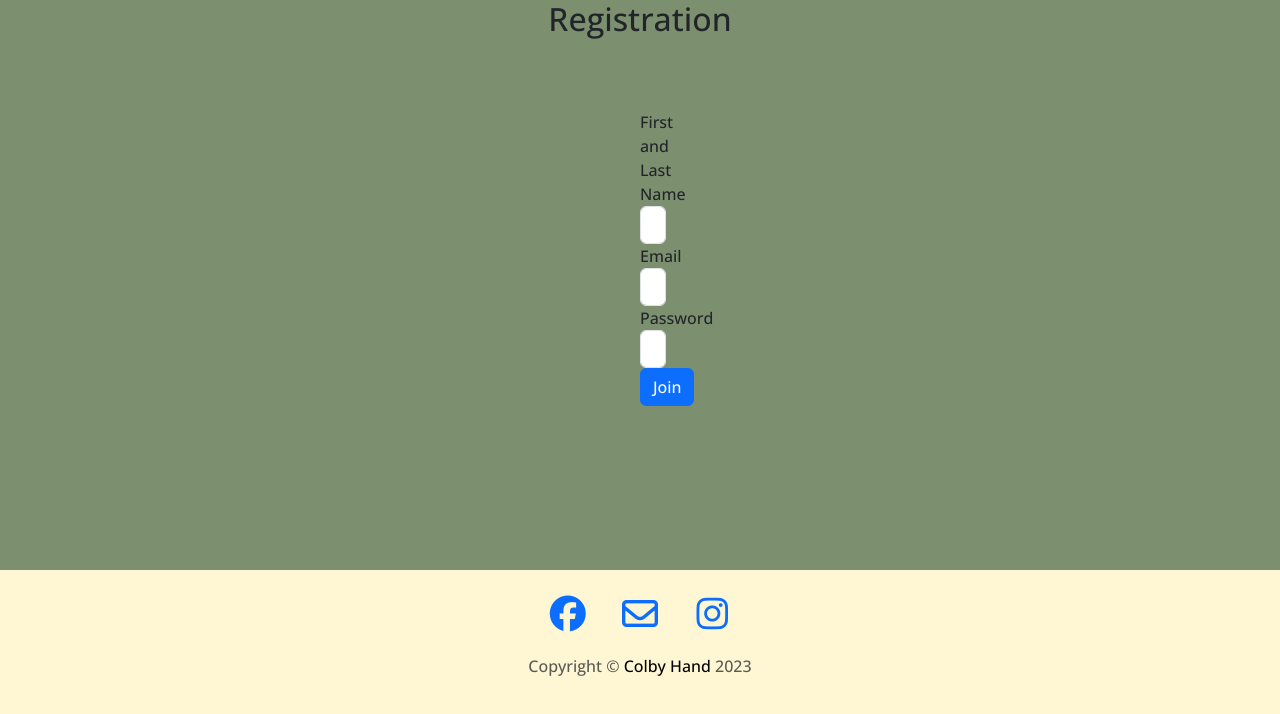
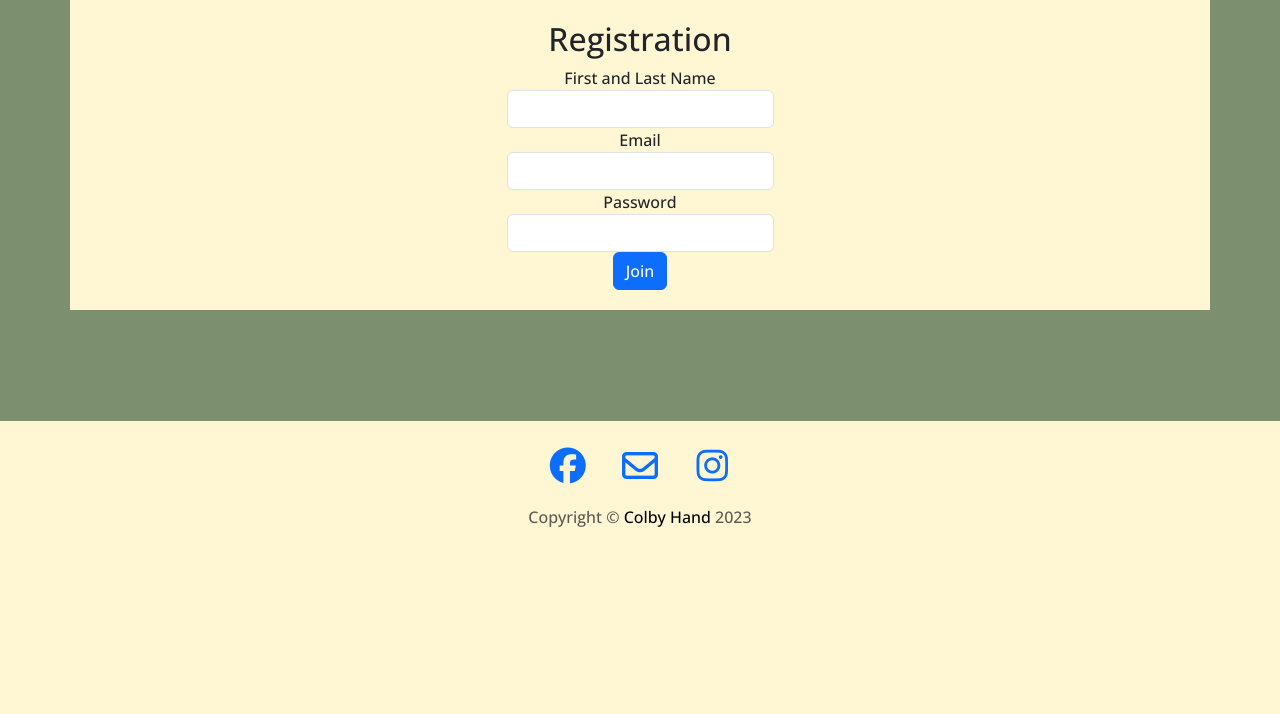
Before and after one commit to Darkmatter789/fictional-pancake, a Flask app: page /register in a window 1280 px wide. Shown: the part 235-949 px from the top of the page. After the commit the page ends 762 px from the top, so only its background shows below. Run offline with Flask 3, Linux system fonts and the light colour scheme; some libraries are stand-ins or nearby versions; some web fonts are replaced.

Commit message:
bug fixes

```diff
--- a/contact.py
+++ b/contact.py
@@ -2,10 +2,9 @@
 import requests
 import logging
 
-logging.basicConfig(level=logging.DEBUG,
-                    format='%(asctime)s - %(levelname)s - %(message)s')
+logging.basicConfig(level=logging.DEBUG, format='%(asctime)s - %(levelname)s - %(message)s')
 
-TO_EMAIL = "rca.juliemathey@gmail.com"
+TO_EMAIL = "terrig.rca@gmail.com"
 URL = "https://api.elasticemail.com/v2/email/send"
 API_KEY = os.environ.get("API_KEY")
 
--- a/main.py
+++ b/main.py
@@ -18,12 +18,16 @@
 import skimage.transform as sk
 import numpy as np
 import os
+import logging
 
 
 app = Flask(__name__)
 
 
 load_dotenv()
+
+
+logging.basicConfig(level=logging.DEBUG, format='%(asctime)s - %(levelname)s - %(message)s')
 
 
 app.wsgi_app = ProxyFix(app.wsgi_app, x_for=1, x_proto=1, x_host=1, x_prefix=1)
--- a/templates/register.html
+++ b/templates/register.html
@@ -1,6 +1,9 @@
 {% include "header.html" %}
 {% import "bootstrap/wtf.html" as wtf %}
 
+
+<div class="container">
+    <div class="row">
         <div class="register-title">
             <h2>Registration</h2>
             {% with messages = get_flashed_messages() %}
@@ -11,8 +14,9 @@
                 {% endif %}
             {% endwith %}
         </div>
-<div class="col-lg-3 col-md-4 col-sm-5 col-xs-7 mx-auto content">
+        <div class="col-lg-3 col-md-6 col-sm-6 mx-auto">
             {{ wtf.quick_form(form, novalidate=True, button_map={"submit": "primary"}) }}
         </div>
-
+    </div>
+</div>
 {% include "footer.html" %}
```
Lines whose indentation alone changed are shown as unchanged.
